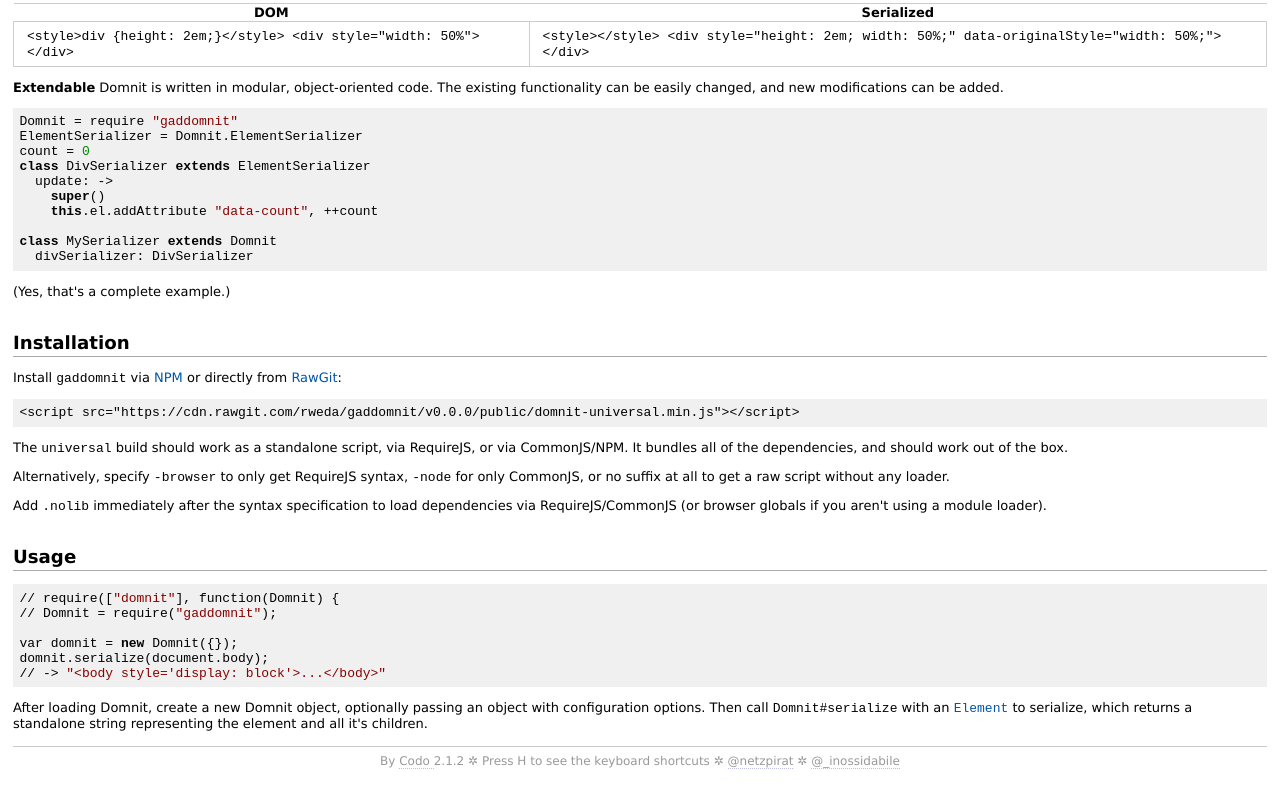
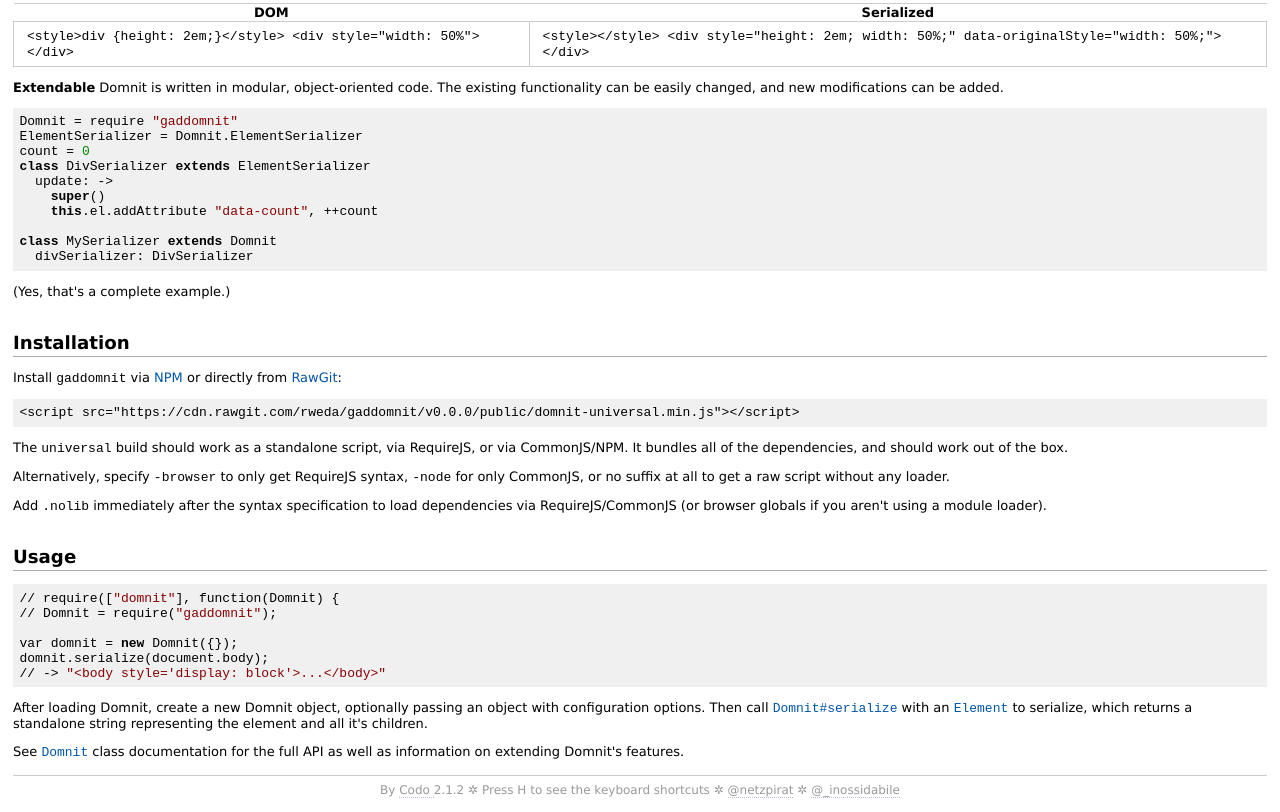
Before and after one commit to rweda/gaddomnit, a website: page docs/extra/README.md.html in a window 1280 px wide. Shown: the part 943-1755 px from the top of the page. Before the commit the page ends 1726 px from the top, so only its background shows below. Drawn offline with Linux system fonts and the light colour scheme.

Commit message:
Added documentation links.

```diff
--- a/docs/extra/README.md.html
+++ b/docs/extra/README.md.html
@@ -88,8 +88,8 @@
 domnit.serialize(document.body);
 // -&gt; &quot;&lt;body style=&#39;display: block&#39;&gt;...&lt;/body&gt;&quot;
 </code></pre><p>After loading Domnit, create a new Domnit object, optionally passing an object with configuration options.
-Then call <code>Domnit#serialize</code> with an <a href="https://developer.mozilla.org/en-US/docs/Web/API/Element"><code>Element</code></a> to
-serialize, which returns a standalone string representing the element and all it&#39;s children.</p>
+Then call <a href="https://rweda.github.io/gaddomnit/#https://rweda.github.io/gaddomnit/class/Domnit.html#serialize-dynamic"><code>Domnit#serialize</code></a> with an <a href="https://developer.mozilla.org/en-US/docs/Web/API/Element"><code>Element</code></a> to
+serialize, which returns a standalone string representing the element and all it&#39;s children.</p><p>See <a href="https://rweda.github.io/gaddomnit/#https://rweda.github.io/gaddomnit/class/Domnit.html"><code>Domnit</code></a> class documentation for the full API as well as information on extending Domnit&#39;s features.</p>
       </div>
     </div>
     <div id='footer'>
```
Also changed, not shown: docs/class/Domnit.html (+8 -0 lines).
